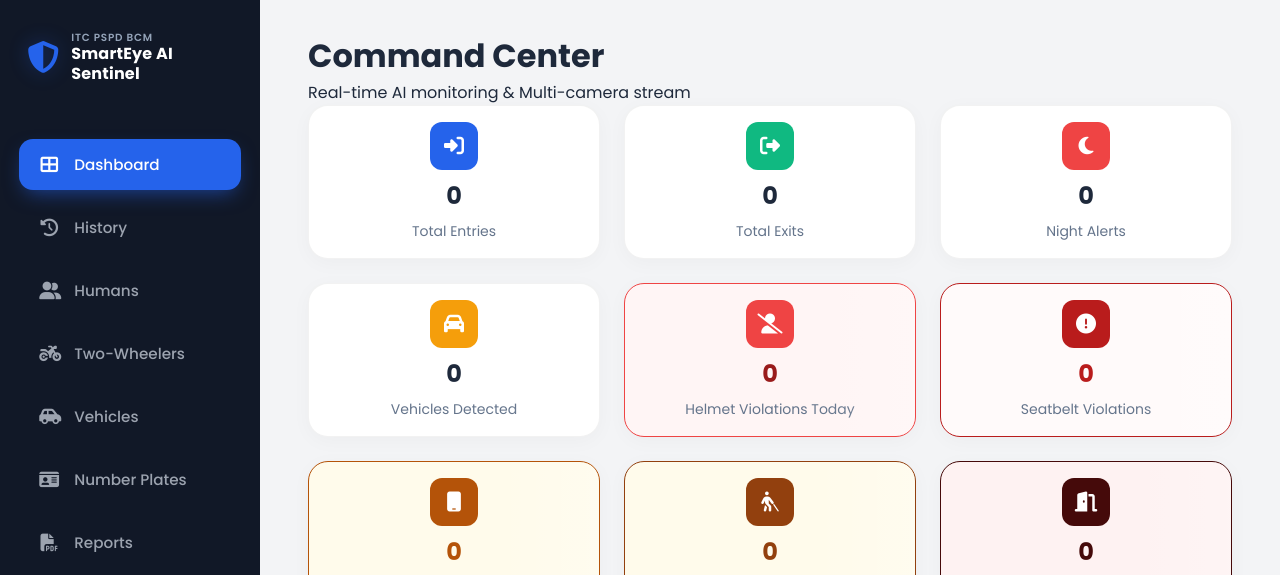
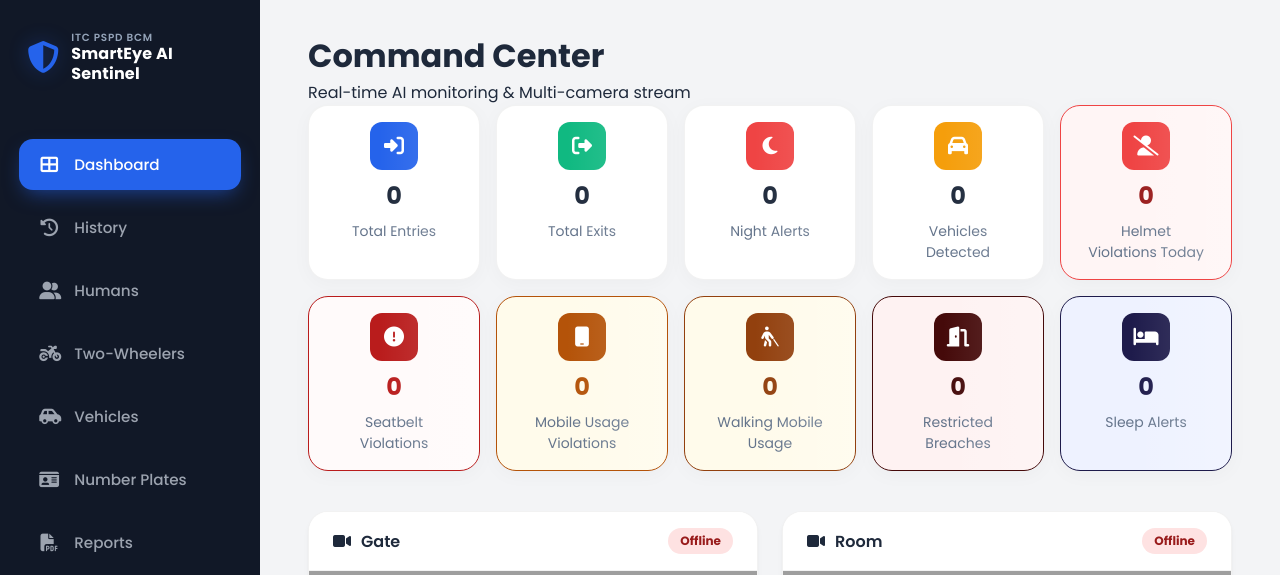
Before and after one commit to VishnuVardhanCodes/Smart-Surveillance, a Flask app: page / in a window 1280 px wide. Shown: the top 575 px of the page. Run offline with Flask 3, Linux system fonts and the light colour scheme; data that the repository does not hold is empty; grey boxes are pictures that could not be loaded.

```diff
--- a/backend/database.py
+++ b/backend/database.py
@@ -99,6 +99,20 @@ class DatabaseManager:
         # ── Restricted Zone table ────────────────────────────────────────
         cursor.execute('''
             CREATE TABLE IF NOT EXISTS restricted_zone_logs (
+                id             INTEGER PRIMARY KEY AUTOINCREMENT,
+                date           TEXT    NOT NULL,
+                time           TEXT    NOT NULL,
+                camera_name    TEXT    NOT NULL,
+                violation_type TEXT    NOT NULL,
+                image_path     TEXT    NOT NULL
+            )
+        ''')
+
+        conn.commit()
+
+        # ── Sleeping Detection table ─────────────────────────────────────
+        cursor.execute('''
+            CREATE TABLE IF NOT EXISTS sleep_detection_logs (
                 id             INTEGER PRIMARY KEY AUTOINCREMENT,
                 date           TEXT    NOT NULL,
                 time           TEXT    NOT NULL,
--- a/backend/detector.py
+++ b/backend/detector.py
@@ -61,6 +61,8 @@ class SurveillanceDetector:
         self._mobile_violations_cache = {} # track_id -> bool
         self._mobile_walking_violations_cache = {} # track_id -> bool
         self._restricted_violations_cache = {} # track_id -> bool
+        self._sleep_tracking = {} # tid -> start_time
+        self._sleep_violations_cache = {} # tid -> bool
 
         # ── Change 6: Restricted Zones ──────────────────────────────────
         self.restricted_zones = self._load_restricted_zones()
@@ -82,7 +84,7 @@ class SurveillanceDetector:
         self.log_file   = os.path.join(self.base_dir, 'logs', 'detections.log')
         self.system_log = os.path.join(self.base_dir, 'logs', 'system.log')
 
-        for path in ['logs', 'images/persons', 'images/vehicles', 'images/plates', 'images/ppe', 'images/seatbelt', 'images/mobile_usage', 'images/mobile_walking', 'images/restricted']:
+        for path in ['logs', 'images/persons', 'images/vehicles', 'images/plates', 'images/ppe', 'images/seatbelt', 'images/mobile_usage', 'images/mobile_walking', 'images/restricted', 'images/sleep']:
             full_path = os.path.join(self.base_dir, path)
             if not os.path.exists(full_path):
                 os.makedirs(full_path)
@@ -326,6 +328,35 @@ class SurveillanceDetector:
                                 f"ZONE VIOLATION: Restricted entry in {zone['name']} at {camera_name}"
                             )
 
+                # ── Sleeping Detection ────────────────────────────────────
+                # Horizontal orientation: width > height * 1.2 (heuristic)
+                is_horizontal = (x2_p - x1_p) > (y2_p - y1_p) * 1.1
+
+                if is_horizontal:
+                    if tid not in self._sleep_tracking:
+                        self._sleep_tracking[tid] = time.time()
+                    else:
+                        duration = time.time() - self._sleep_tracking[tid]
+                        if duration > 120: # 2 minutes
+                            if tid not in self._sleep_violations_cache:
+                                violation_img = self.save_image(
+                                    frame, f"sleeping_on_duty", "sleep",
+                                    x1_p, y1_p, x2_p, y2_p
+                                )
+                                self.db.insert_sleep_violation(
+                                    violation_type="Sleeping On Duty Alert",
+                                    image_path=violation_img,
+                                    camera_name=camera_name
+                                )
+                                self._sleep_violations_cache[tid] = True
+                                self.log_system_event(
+                                    f"SLEEPING VIOLATION: Person detected sleeping at {camera_name}"
+                                )
+                else:
+                    # Reset if they stand up
+                    if tid in self._sleep_tracking:
+                        del self._sleep_tracking[tid]
+
             # ── Seatbelt Detection (4-wheelers) ───────────────────────
             if obj_type in ['car', 'bus', 'truck']:
                 if crop.size > 0:
@@ -480,6 +511,17 @@ class SurveillanceDetector:
                             (pixel_poly[0][0], pixel_poly[0][1] - 5),
                             cv2.FONT_HERSHEY_SIMPLEX, 0.4, (0, 0, 255), 1)
 
+            # ── Sleeping Visual Indicator ─────────────────────────
+            if obj_type == 'person':
+                if tid in self._sleep_tracking:
+                    duration = time.time() - self._sleep_tracking[tid]
+                    if duration > 10: # show status after 10s of lying down
+                        color = (0, 0, 255) if duration > 120 else (0, 165, 255)
+                        label = "SLEEPING!!" if duration > 120 else f"LYING DOWN: {int(duration)}s"
+                        cv2.putText(frame, label,
+                                    (int(ltrb[0]), int(ltrb[1]) - 30),
+                                    cv2.FONT_HERSHEY_SIMPLEX, 0.6, color, 2)
+
             # ── Seatbelt Visual Indicator ─────────────────────────
             if obj_type in ['car', 'bus', 'truck']:
                 ltrb_v = track.to_ltrb()
--- a/backend/main.py
+++ b/backend/main.py
@@ -211,6 +211,12 @@ def restricted_violations():
     return jsonify([dict(row) for row in violations])
 
 
+@app.route('/api/sleep_violations')
+def sleep_violations():
+    violations = db.get_recent_sleep_violations(5)
+    return jsonify([dict(row) for row in violations])
+
+
 @app.route('/api/stats')
 def get_global_stats():
     stats = db.get_global_stats()
--- a/frontend/static/css/style.css
+++ b/frontend/static/css/style.css
@@ -132,8 +132,8 @@ header p {
 /* Dashboard Stats */
 .stats-grid {
     display: grid;
-    grid-template-columns: repeat(3, 1fr);
-    gap: 1.5rem;
+    grid-template-columns: repeat(5, 1fr);
+    gap: 1rem;
     margin-bottom: 2.5rem;
 }
 
--- a/frontend/templates/dashboard.html
+++ b/frontend/templates/dashboard.html
@@ -384,6 +384,15 @@
                 <p id="restricted-alert-desc">Restricted area entry detected on Camera: Gate</p>
             </div>
         </div>
+
+        <!-- Sleeping Detection Banner -->
+        <div id="sleep-alert-banner" class="sleep-alert-banner">
+            <i class="fas fa-bed fa-2x"></i>
+            <div>
+                <strong>⚠ SLEEPING ON DUTY — Personnel Inactivity Detected</strong>
+                <p id="sleep-alert-desc">Sleep detection alert on Camera: Room</p>
+            </div>
+        </div>
             <h1>Command Center</h1>
             <p>Real-time AI monitoring &amp; Multi-camera stream</p>
         </header>
@@ -433,7 +442,12 @@
             <div class="stat-card" style="border-color: #450a0a; background: #fef2f2;">
                 <div class="stat-icon" style="background: #450a0a;"><i class="fas fa-door-open"></i></div>
                 <div class="stat-value" id="global-restricted" style="color: #450a0a;">0</div>
-                <div class="stat-label">Restricted Zone Breaches</div>
+                <div class="stat-label">Restricted Breaches</div>
+            </div>
+            <div class="stat-card" style="border-color: #1e1b4b; background: #eef2ff;">
+                <div class="stat-icon" style="background: #1e1b4b;"><i class="fas fa-bed"></i></div>
+                <div class="stat-value" id="global-sleep" style="color: #1e1b4b;">0</div>
+                <div class="stat-label">Sleep Alerts</div>
             </div>
         </div>
 
@@ -600,6 +614,14 @@
                 </div>
                 <div id="restricted-violations-list" class="alert-list"></div>
             </div>
+
+            <div class="card">
+                <div class="card-header">
+                    <h3><i class="fas fa-bed"></i> Sleeping Detection</h3>
+                    <a href="/history" style="font-size:0.8rem;">View All</a>
+                </div>
+                <div id="sleep-violations-list" class="alert-list"></div>
+            </div>
         </div>
 
     </main>
@@ -727,6 +749,7 @@ async function updateData() {
         document.getElementById('global-mobile').innerText   = stats.mobile_violations || 0;
         document.getElementById('global-walking-mobile').innerText = stats.mobile_walking_violations || 0;
         document.getElementById('global-restricted').innerText     = stats.restricted_violations || 0;
+        document.getElementById('global-sleep').innerText          = stats.sleep_violations || 0;
 
         /* 3. Night alerts */
         const alertResp = await fetch('/api/night_alerts');
@@ -872,6 +895,30 @@ async function updateData() {
                 '<p style="text-align:center;color:var(--text-muted);padding:1rem;">No recent zone breaches</p>';
         }
 
+        /* 3.10 Sleeping Violations */
+        const sleepResp = await fetch('/api/sleep_violations');
+        const sleepViolations = await sleepResp.json();
+        const sleepContainer = document.getElementById('sleep-violations-list');
+        const sleepBanner    = document.getElementById('sleep-alert-banner');
+
+        if (sleepViolations.length > 0) {
+            sleepBanner.style.display = 'flex';
+            document.getElementById('sleep-alert-desc').innerText =
+                `Personnel detected sleeping on Camera: ${sleepViolations[0].camera_name}`;
+            sleepContainer.innerHTML = sleepViolations.map(v => `
+                <div class="sleep-violation-item">
+                    <img src="/${v.image_path}" alt="Sleep Violation">
+                    <div class="alert-info">
+                        <h4>${v.camera_name} <span class="ppe-badge-red" style="background:#eef2ff;color:#1e1b4b;">Sleeping</span></h4>
+                        <span>${v.time} | ${v.date}</span>
+                    </div>
+                </div>`).join('');
+        } else {
+            sleepBanner.style.display = 'none';
+            sleepContainer.innerHTML =
+                '<p style="text-align:center;color:var(--text-muted);padding:1rem;">No sleep alerts</p>';
+        }
+
         /* 4. System logs */
         const logResp = await fetch('/api/logs');
         const logs    = await logResp.json();
```
Also changed, not shown: other parts of frontend/static/css/style.css (+37 -1 lines).
